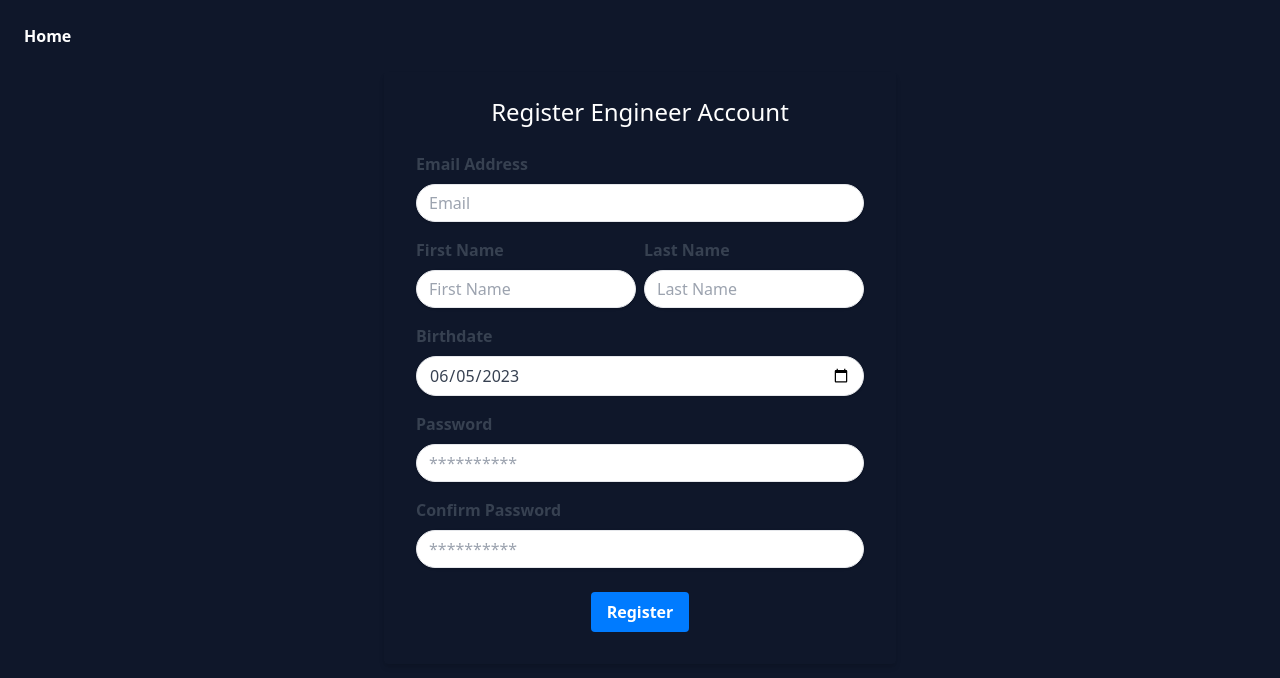
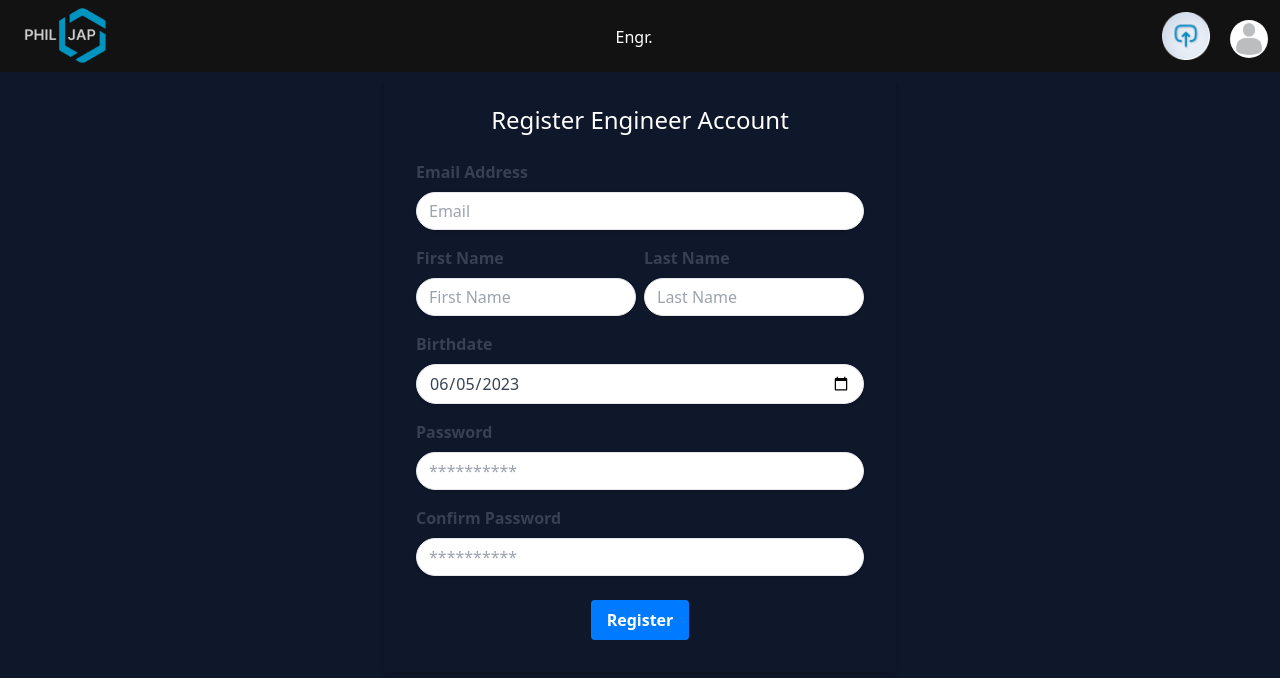
Before and after one commit to rubszz/philjap-client, a React (Vite) app in the folder client/: page /add-engineer in a window 1280 px wide. Shown: the top 678 px of the page. Built offline with nearby package versions, Linux system fonts and the light colour scheme; no server answers; sample sign-in values are in the browser's storage.

Commit message:
Added Navbar

```diff
--- a/client/src/pages/RegisterEngineer.jsx
+++ b/client/src/pages/RegisterEngineer.jsx
@@ -1,15 +1,14 @@
 import React from 'react'
 import RegisterForm from '../components/RegisterForm'
+import Navbar from '../components/Navbar'
 
 const RegisterEngineer = () => {
   return (
     <div>
         <div>
-            <nav className="flex flex-col gap-4 justify-between p-4 text-white">
-                <a className="font-bold p-2 hover:text-violet-500" href="/dashboard-admin">Home</a>
-            </nav>
+           <Navbar />
         </div>
-        <div className="">
+        <div className="pt-20">
             <RegisterForm />
         </div>
     </div>
```
